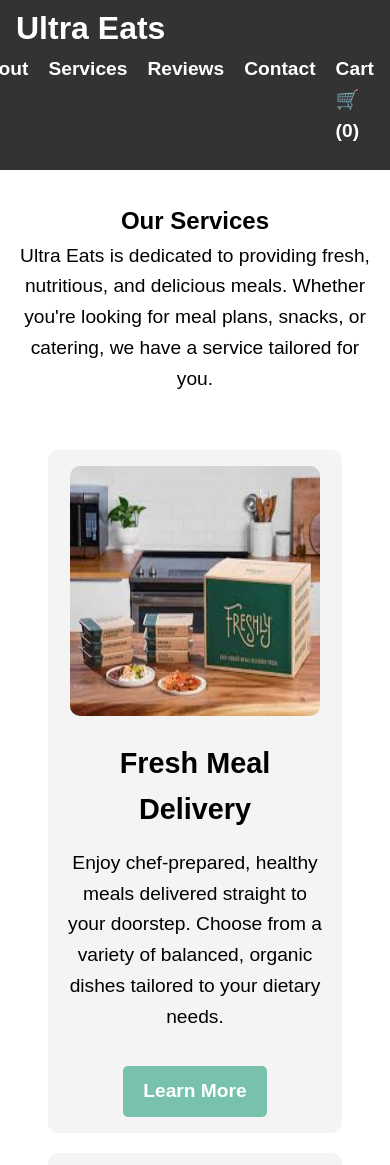
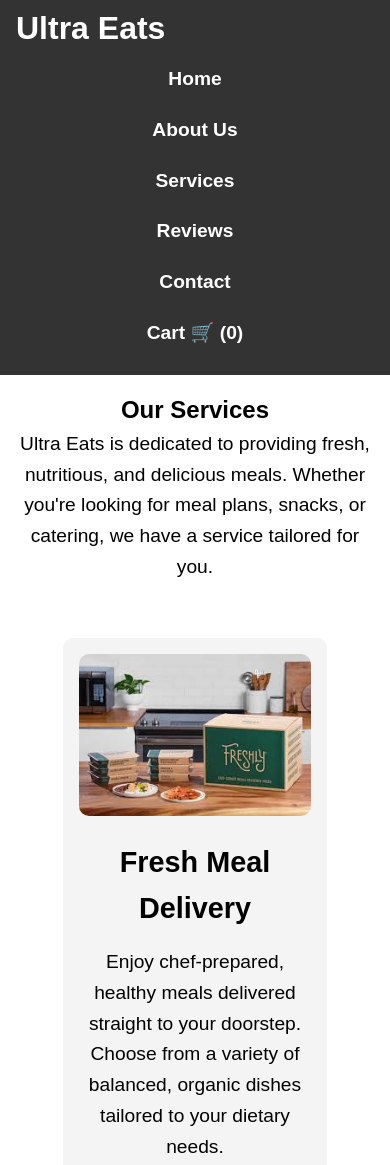
Before and after one commit to Ultra-28/Assignment-1, a plain HTML site: page Assignment-1/services.html in a window 390 px wide. Shown: the part 13-1178 px from the top of the page. Drawn offline with Linux system fonts and the light colour scheme.

Commit message:
mobile responsive header

```diff
--- a/Assignment-1/styles.css
+++ b/Assignment-1/styles.css
@@ -591,3 +591,56 @@ footer {
 .cta-button:hover {
     background-color: #66b399;
 }
+
+/* ========== Responsive Design ========== */
+@media screen and (max-width: 768px) {
+    header nav ul {
+        flex-direction: column;
+        align-items: center;
+    }
+
+    header nav ul li {
+        margin: 10px 0;
+    }
+
+    #hero h2 {
+        font-size: 2rem;
+    }
+
+    #services, #about, #reviews, #contact {
+        padding: 1rem;
+    }
+
+    .services-container {
+        display: flex;
+        flex-direction: column;
+        align-items: center;
+    }
+
+    .service-box {
+        width: 90%;
+        text-align: center;
+    }
+
+    .reviews-container {
+        flex-direction: column;
+        align-items: center;
+    }
+}
+
+@media screen and (max-width: 480px) {
+    #hero h2 {
+        font-size: 1.8rem;
+    }
+
+    .service-box img {
+        width: 100%;
+        height: auto;
+    }
+
+    .cta-button, .learn-more {
+        width: 100%;
+        text-align: center;
+        padding: 10px;
+    }
+}
```
Also changed, not shown: 1 other file.
